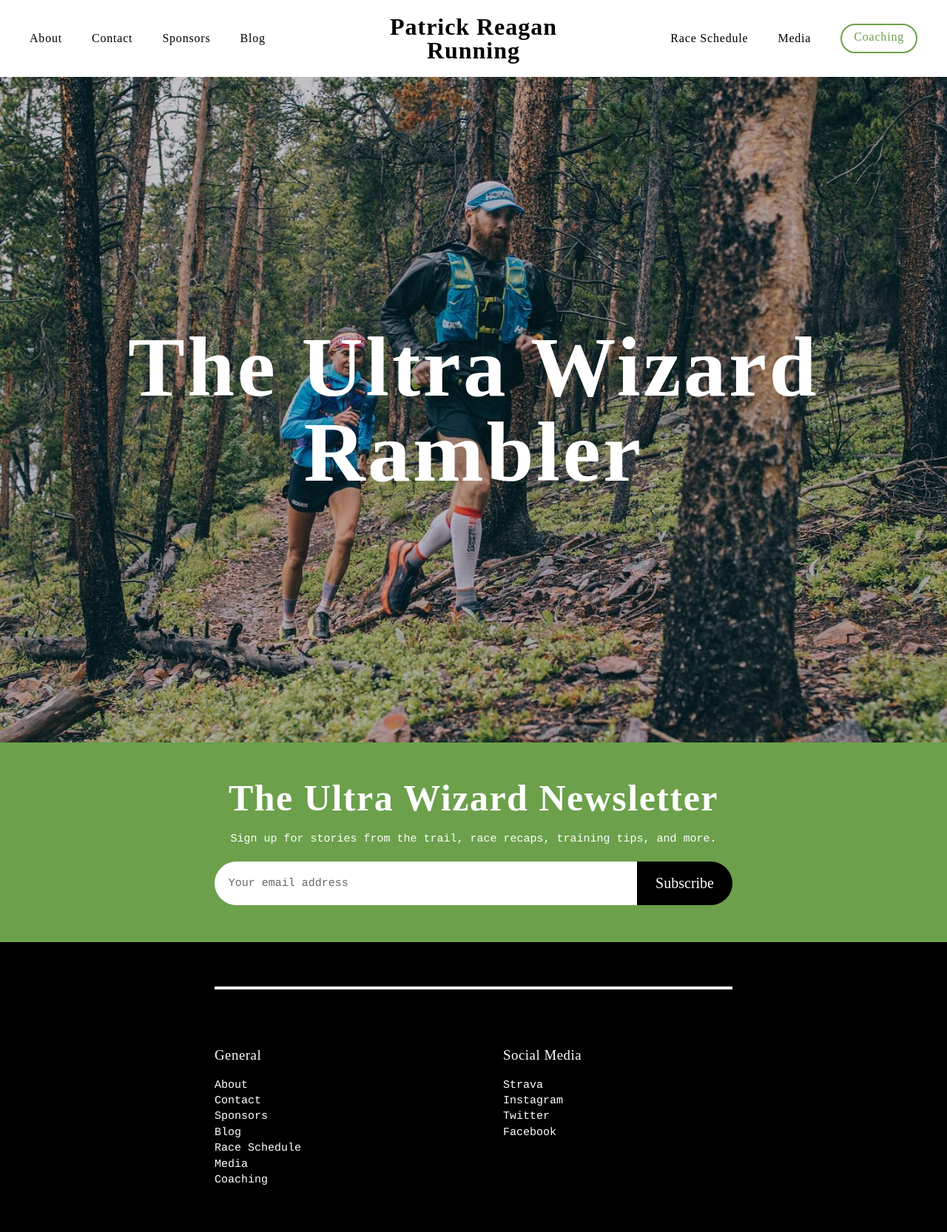
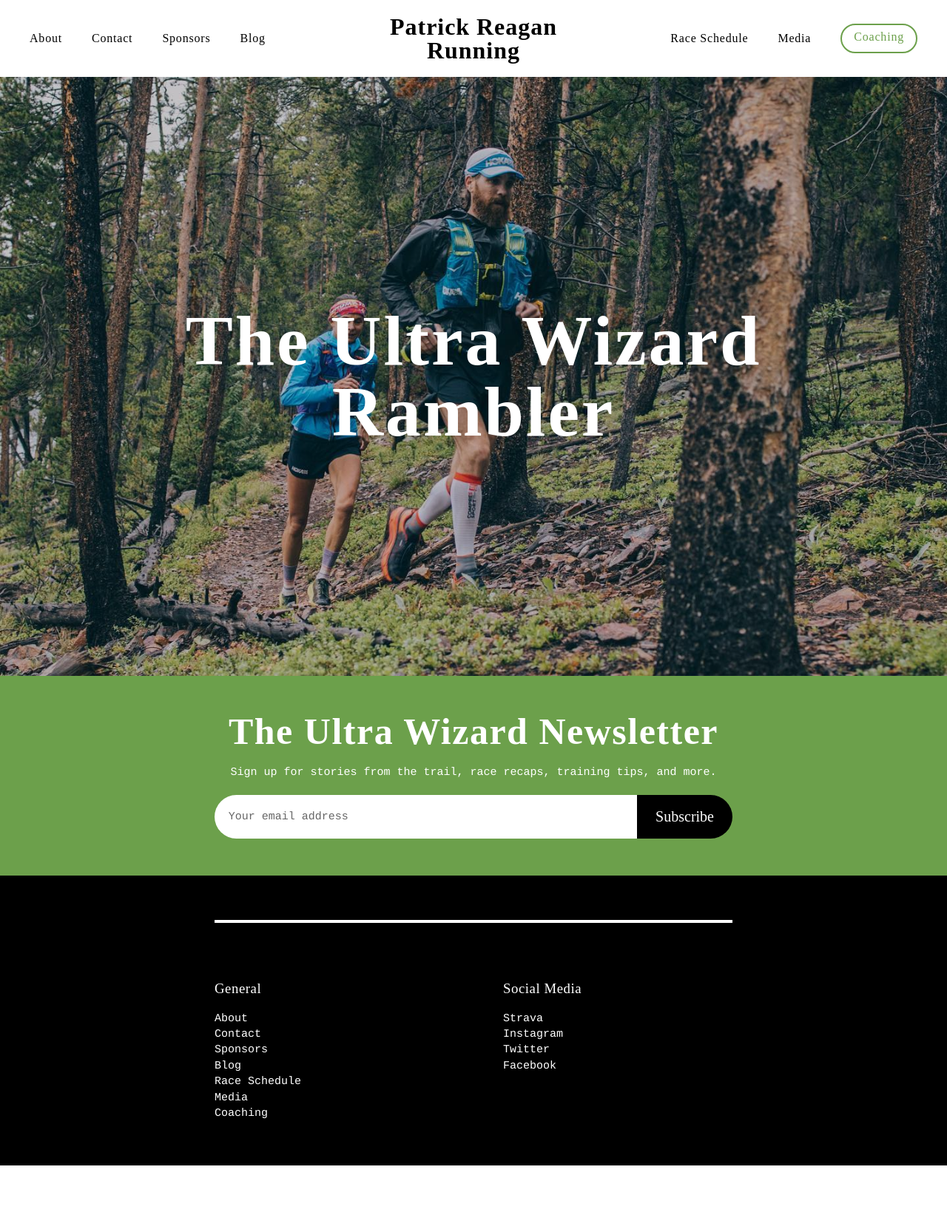
Before and after one commit to mttymtt/patrick-reagan-running, a Jekyll site: the page built from index.md, in a window 1280 px wide. Shown: the whole page at 74% size. Built offline with Jekyll 4.4.1, drawn with Linux system fonts in a browser that asks for light colours; some web fonts are replaced; after the commit the page ends 1576 px from its top, so only the background shows below that.

Commit message:
Update home template

```diff
--- a/_layouts/home.html
+++ b/_layouts/home.html
@@ -16,8 +16,8 @@ layout: base
   {% endif %}
 
   {% if page.title %}
-    <div class="page-info">
-      <h1 class="page-title">
+    <div class="feature-card">
+      <h1 class="feature-title">
         {{ page.title }}
       </h1>
     </div>
--- a/assets/css/base.css
+++ b/assets/css/base.css
@@ -60,3 +60,15 @@ input, textarea, select {
   -webkit-font-smoothing: antialiased;
   -moz-osx-font-smoothing: grayscale;
 }
+
+button {
+  background: none;
+  border: none;
+  padding: 0;
+  margin: 0;
+  text-decoration: none;
+  font-size: 1rem;
+  cursor: pointer;
+  -webkit-appearance: none;
+  -moz-appearance: none;
+}
--- a/assets/css/fonts.css
+++ b/assets/css/fonts.css
@@ -21,3 +21,35 @@
 	font-style: normal;
 	font-stretch: normal;
 }
+
+@font-face {
+	font-family: 'Inter';
+	src: url('../fonts/Inter-Regular.woff2') format('woff2');
+	font-weight: 400;
+	font-style: normal;
+	font-stretch: normal;
+}
+
+@font-face {
+	font-family: 'Inter';
+	src: url('../fonts/Inter-Italic.woff2') format('woff2');
+	font-weight: 400;
+	font-style: italic;
+	font-stretch: normal;
+}
+
+@font-face {
+	font-family: 'Inter';
+	src: url('../fonts/Inter-Bold.woff2') format('woff2');
+	font-weight: 700;
+	font-style: normal;
+	font-stretch: normal;
+}
+
+@font-face {
+	font-family: 'Inter';
+	src: url('../fonts/Inter-BoldItalic.woff2') format('woff2');
+	font-weight: 700;
+	font-style: italic;
+	font-stretch: normal;
+}
--- a/assets/css/style.css
+++ b/assets/css/style.css
@@ -50,7 +50,7 @@ html, body {
 /* ---------- TYPOGRAPHY ---------- */
 
 html {
-  font-family: Georgia;
+  font-family: "Inter", Georgia;
   font-size: var(--font-size);
 }
 
@@ -295,9 +295,14 @@ header.mobile .site-title {
   max-width: 100%;
 }
 
-header.mobile .menu-toggle {
+header.mobile button.menu-toggle {
+  font-family: "Nichrome";
   position: absolute;
   right: 1rem;
+}
+
+header.mobile button.menu-toggle:hover {
+  color: var(--color-accent);
 }
 
 header.mobile .nav {
@@ -306,17 +311,24 @@ header.mobile .nav {
   flex-direction: column;
   padding: 1rem;
   position: absolute;
+  visibility: hidden;
   z-index: -1;
 
-  -webkit-transition: transform .2s ease-in-out;
-  -moz-transition: transform .2s ease-in-out;
-  -ms-transition: transform .2s ease-in-out;
-  -o-transition: transform .2s ease-in-out;
-  transition: transform .2s ease-in-out;
+  -webkit-transition: all .3s ease-in-out;
+  -webkit-transition: transform, visibility;
+  -moz-transition: all .3s ease-in-out;
+  -moz-transition: transform, visibility;
+  -ms-transition: all .3s ease-in-out;
+  -ms-transition: transform, visibility;
+  -o-transition: all .3s ease-in-out;
+  -o-transition: transform, visibility;
+  transition: all .3s ease-in-out;
+  transition-property: transform, visibility;
 }
 
 header.mobile.open .nav {
   transform: translateY(100%);
+  visibility: visible;
 }
 
 header.mobile .nav a {
@@ -688,6 +700,7 @@ footer .footer-inner .footer-section h2 {
 
 .home-feature {
   display: flex;
+  justify-content: center;
   width: 100%;
 }
 
@@ -710,16 +723,17 @@ footer .footer-inner .footer-section h2 {
 }
 
 .home-feature .feature-image .crop {
-  padding-bottom: 100vh;
+  padding-bottom: 90vh;
 }
 
-.home-feature .page-info {
+.home-feature .feature-card {
   align-self: center;
   color: white;
   display: flex;
   font-size: 3vw;
   justify-content: center;
   margin: 0;
+  max-width: var(--width-m);
   position: absolute;
   width: 100%;
   z-index: 1;
```
Also changed, not shown: 4 other files.
